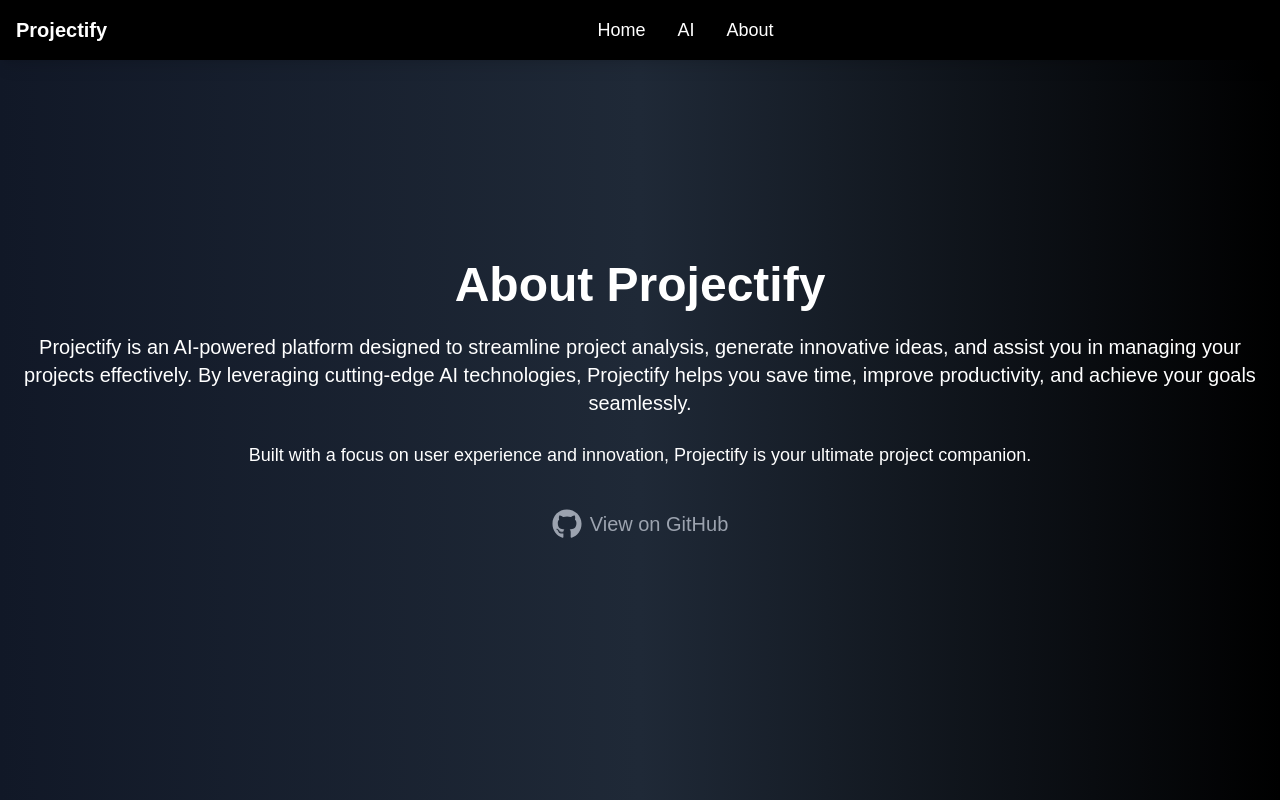
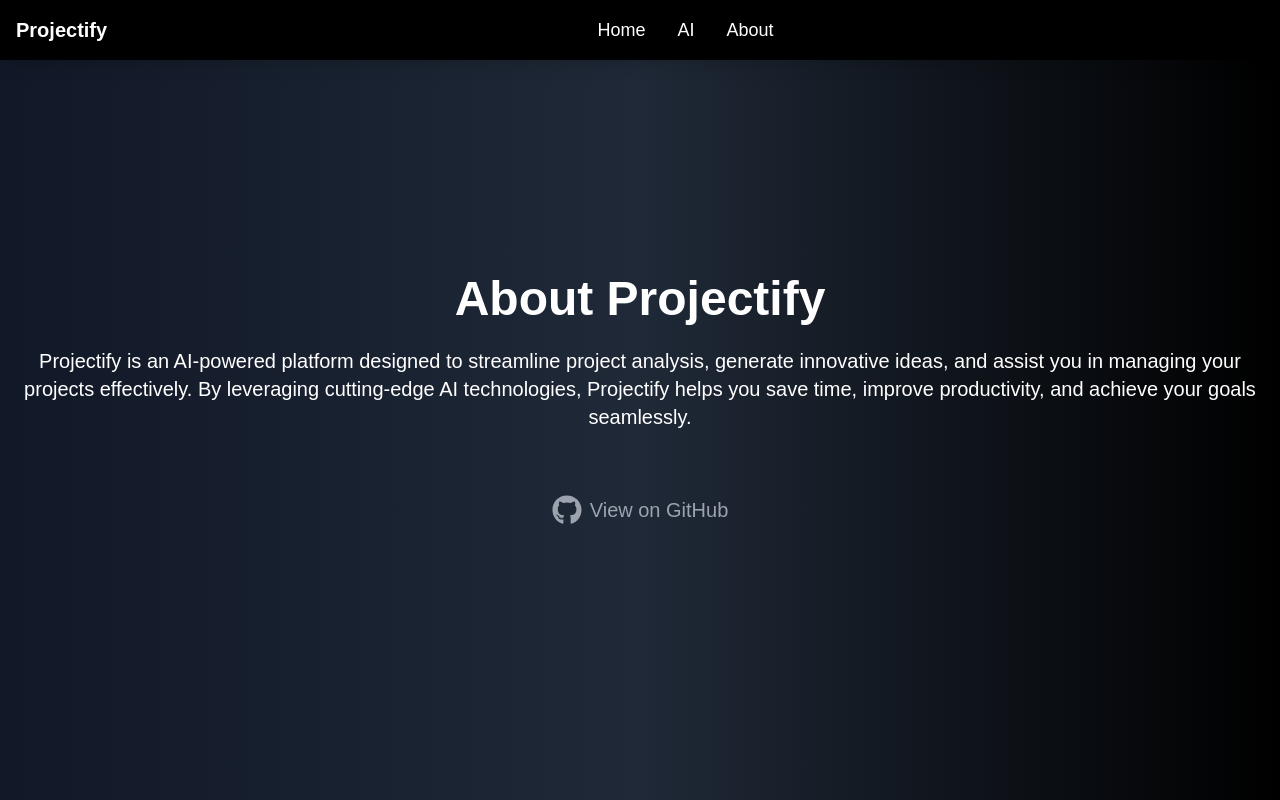
Before and after one commit to MubarekAdem/project-analyser, a Next.js app: page /about in a window 1280 px wide. Built offline with nearby package versions, Linux system fonts and the light colour scheme.

Commit message:
Update AboutPage.jsx

```diff
--- a/app/components/AboutPage.jsx
+++ b/app/components/AboutPage.jsx
@@ -14,10 +14,7 @@ const AboutPage = () => {
           Projectify helps you save time, improve productivity, and achieve your
           goals seamlessly.
         </p>
-        <p className="text-lg">
-          Built with a focus on user experience and innovation, Projectify is
-          your ultimate project companion.
-        </p>
+
       </div>
 
       <div className="mt-10">
```
